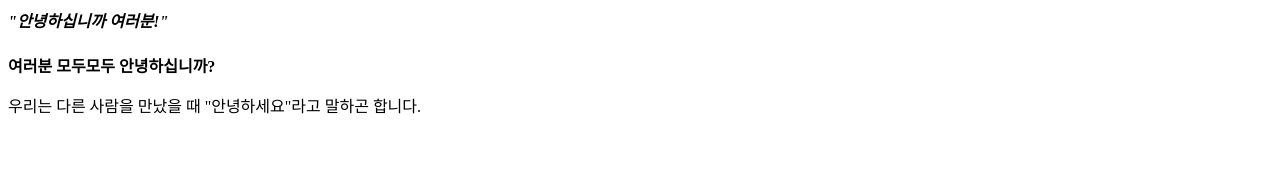
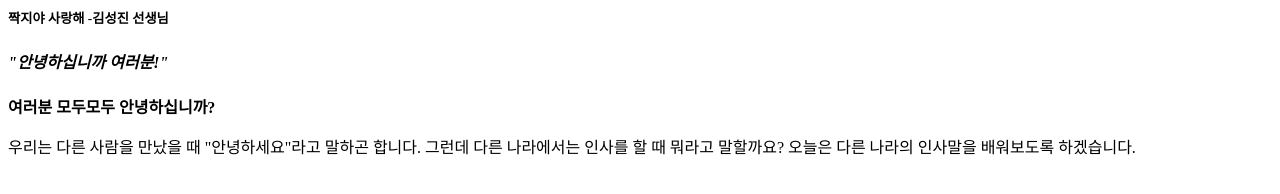
Before and after one commit to Soyoonbella/GenClass, a plain HTML site: page index.html in a window 1280 px wide. Drawn offline with Linux system fonts and the light colour scheme.

Commit message:
Update index.html

```diff
--- a/index.html
+++ b/index.html
@@ -1,10 +1,11 @@
 <html>
 <head>
-	<title> 안녕하세요 </title>
+	<title> 다른나라의 인사말 </title>
 </head>
 <body>
+	<h5>짝지야 사랑해 -김성진 선생님</h5>
 	<h4><i> "안녕하십니까 여러분!" </i></h4>
 	<b>여러분 모두모두 안녕하십니까?</b><br>
-	<p>우리는 다른 사람을 만났을 때 "안녕하세요"라고 말하곤 합니다.</p>
+	<p>우리는 다른 사람을 만났을 때 "안녕하세요"라고 말하곤 합니다. 그런데 다른 나라에서는 인사를 할 때 뭐라고 말할까요? 오늘은 다른 나라의 인사말을 배워보도록 하겠습니다.</p>
 </body>
 </html>
```
